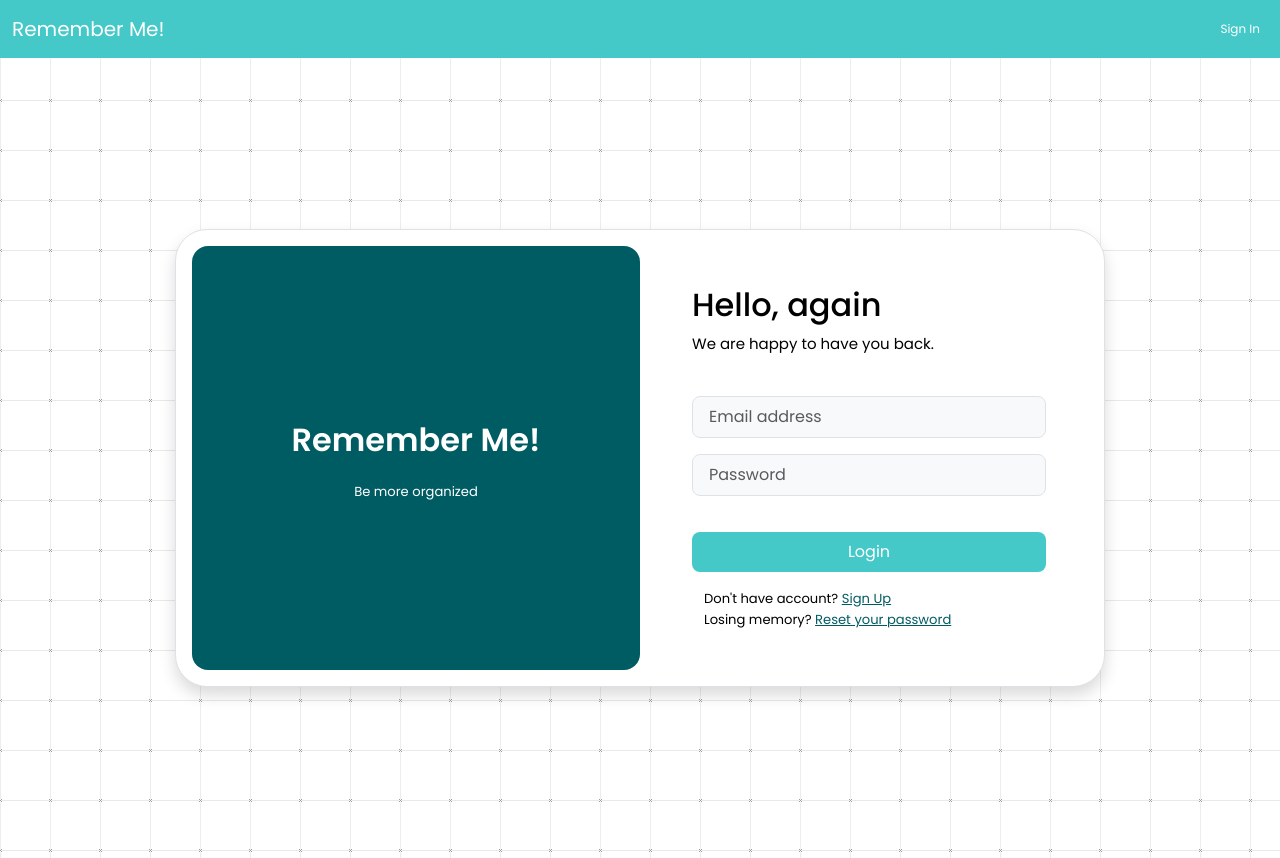
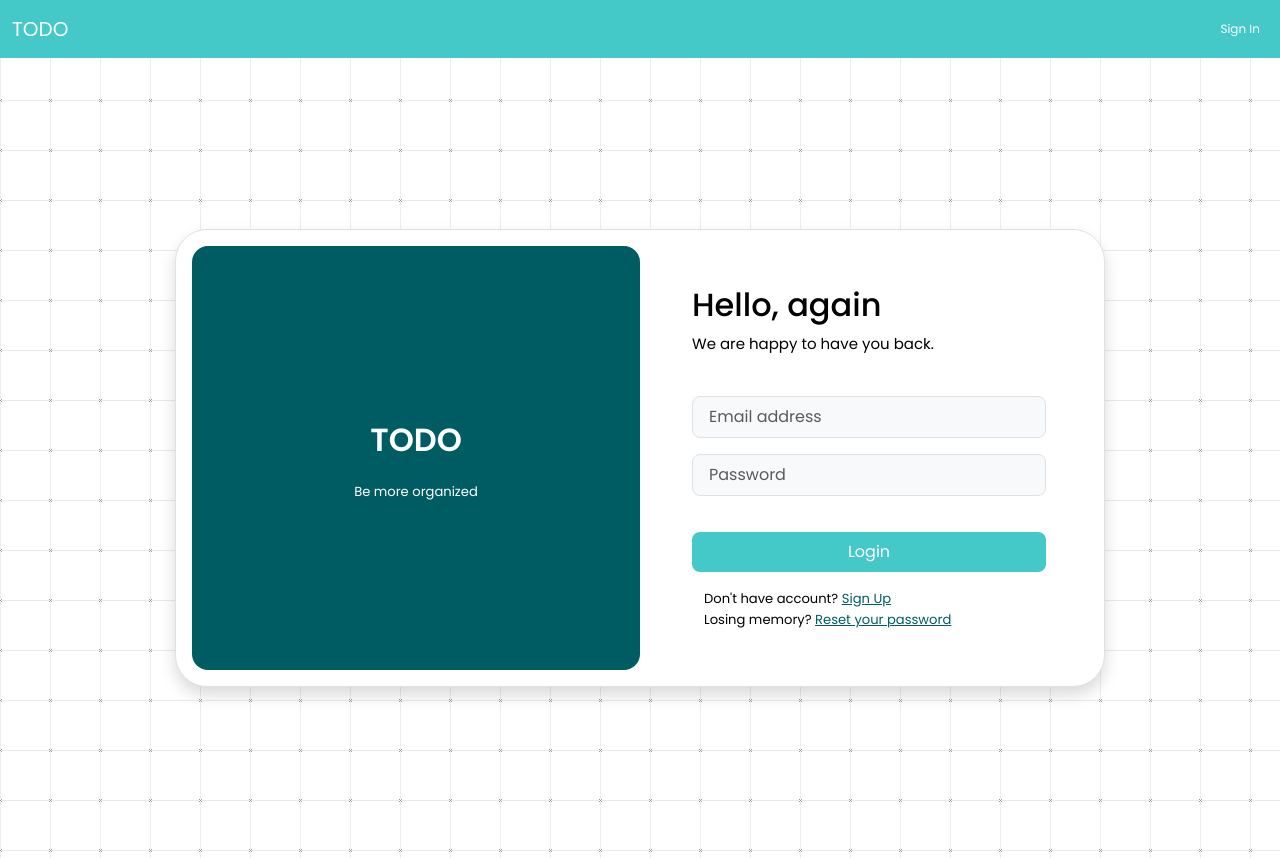
Before and after one commit to lauramussopd/vue-todo-list, a Vue app: page /signin in a window 1280 px wide. Built offline with nearby package versions, Linux system fonts and the light colour scheme.

Commit message:
completed

```diff
--- a/index.html
+++ b/index.html
@@ -6,7 +6,7 @@
     <meta name="viewport" content="width=device-width, initial-scale=1.0">
     <link href="https://fonts.googleapis.com/icon?family=Material+Icons"
     rel="stylesheet">
-    <title>Remember Me!</title>
+    <title>TODO</title>
   </head>
   <body>
     <div id="app"></div>
--- a/src/components/navbarVue.vue
+++ b/src/components/navbarVue.vue
@@ -30,7 +30,7 @@ const _handleLogOut = () => {
     <header>
         <nav class="navbar navbar-expand-sm">
             <div class="container-fluid">
-                <router-link to="" class="navbar-brand">Remember Me!</router-link>
+                <router-link to="" class="navbar-brand">TODO</router-link>
                 <button class="navbar-toggler" type="button" @click="toggleNavbar" aria-controls="navbarsExample05"
                     aria-expanded="false" aria-label="Toggle navigation">
                     <span class="navbar-toggler-icon"></span>
--- a/src/views/SignInView.vue
+++ b/src/views/SignInView.vue
@@ -79,7 +79,7 @@ watch(() => password.value, () => {
       <!--------------------------- Left Box ----------------------------->
       <div class="col-md-6 rounded-4 d-flex justify-content-center align-items-center flex-column left-box"
         style="background: var(--dark-color);">
-        <p class="text-white fs-2" style="font-weight: 600;">Remember Me!</p>
+        <p class="text-white fs-2" style="font-weight: 600;">TODO</p>
         <small class="text-white text-wrap text-center" style="width: 17rem;">Be more organized</small>
       </div>
       <!-------------------- ------ Right Box ---------------------------->
--- a/src/views/SignUpView.vue
+++ b/src/views/SignUpView.vue
@@ -59,7 +59,7 @@ const seeCurrentUser = async () => {
       <!--------------------------- Left Box ----------------------------->
       <div class="col-md-6 rounded-4 d-flex justify-content-center align-items-center flex-column left-box"
         style="background: var(--dark-color);">
-        <p class="text-white fs-2" style="font-weight: 600;">Remember Me!</p>
+        <p class="text-white fs-2" style="font-weight: 600;">TODO</p>
         <small class="text-white text-wrap text-center" style="width: 17rem;">Be more organized</small>
       </div>
       <!-------------------- ------ Right Box ---------------------------->
--- a/src/views/TasksView.vue
+++ b/src/views/TasksView.vue
@@ -71,7 +71,7 @@ button {
 /* task list */
 
 .task-list-tasks {
-	max-height: 400px;
+	max-height: 500px;
 	overflow-y: auto;
 	max-width: 400px;
 	margin: 20px auto;
```
Also changed, not shown: 2 other files (tests, documents, lock files or other folders).
